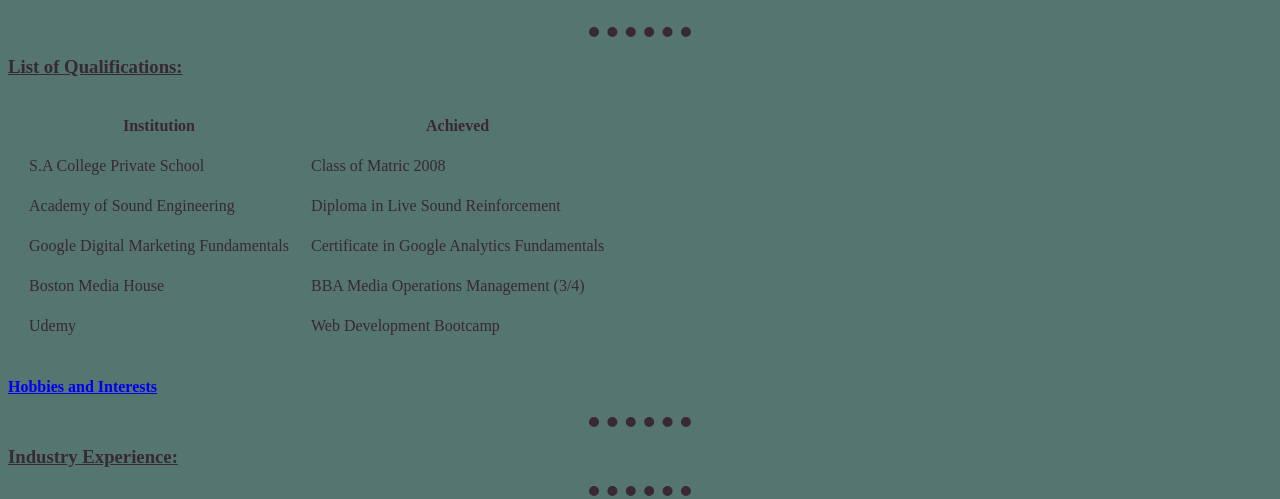
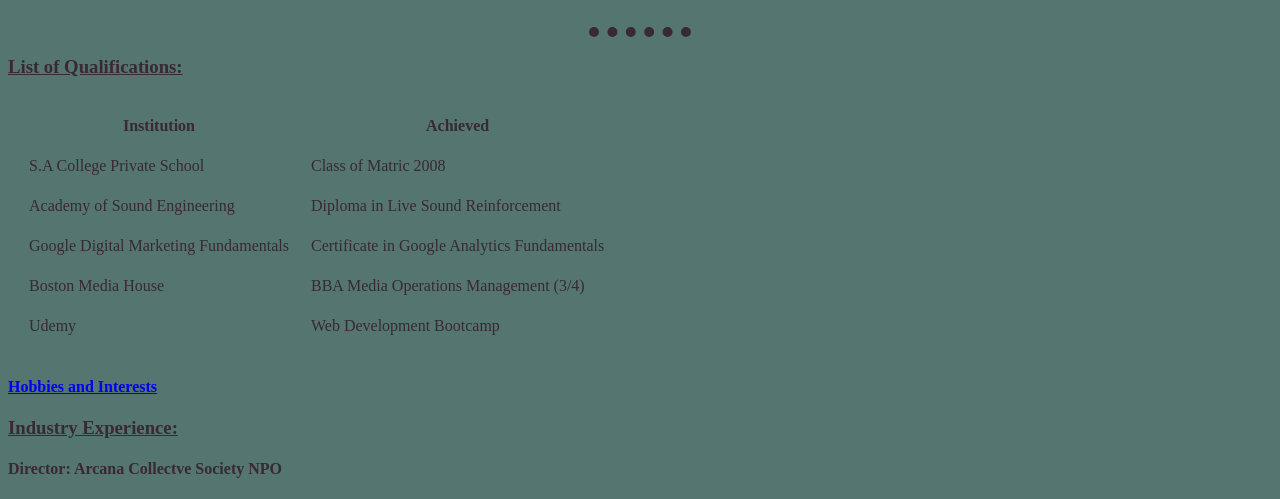
Before and after one commit to Karabo-Kablez/profile, a plain HTML site: page index.html in a window 1280 px wide. Shown: the part 293-792 px from the top of the page. Drawn offline with Linux system fonts and the light colour scheme.

Commit message:
Update index.html

```diff
--- a/index.html
+++ b/index.html
@@ -61,11 +61,10 @@
 
 
 <h4><a href="Hobbies and Interests.html">Hobbies and Interests</a></h4>
-  <hr>
+
 
   <h3><strong>Industry Experience:</strong></h3>
 
-  <hr size="3">
 
   <h4>Director: Arcana Collectve Society NPO</h4>
 
```
